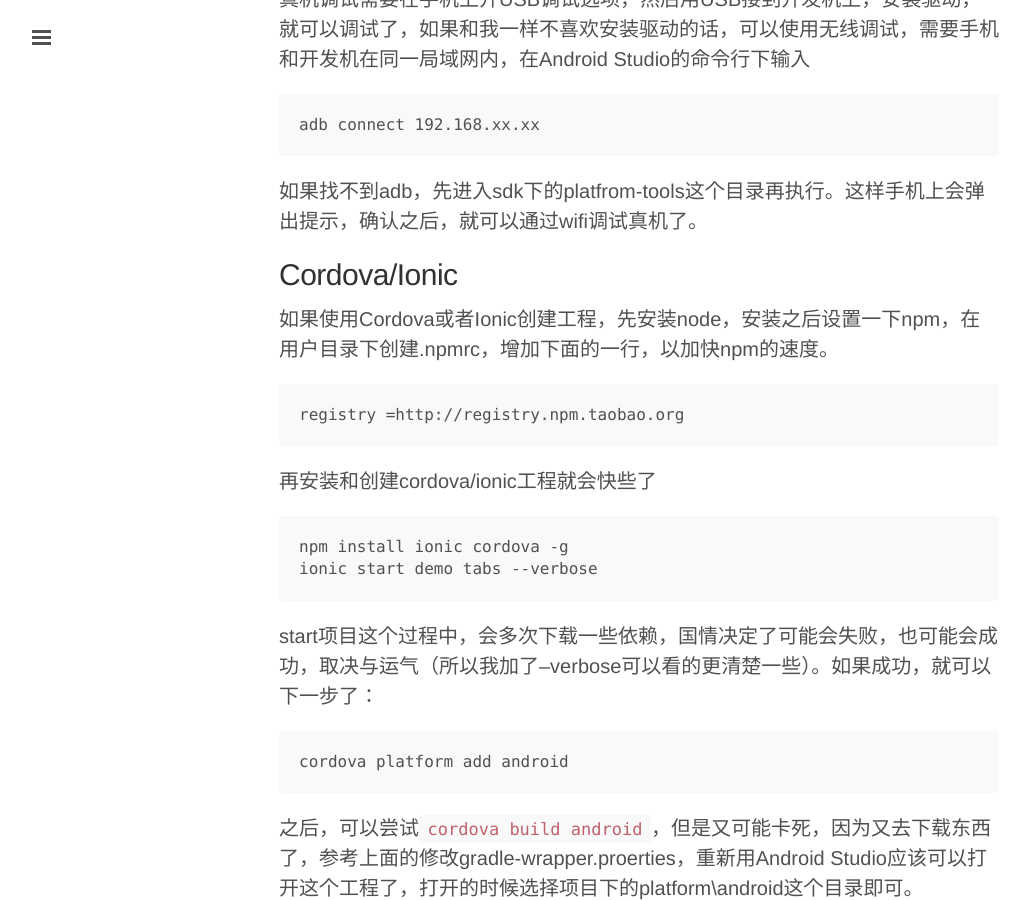
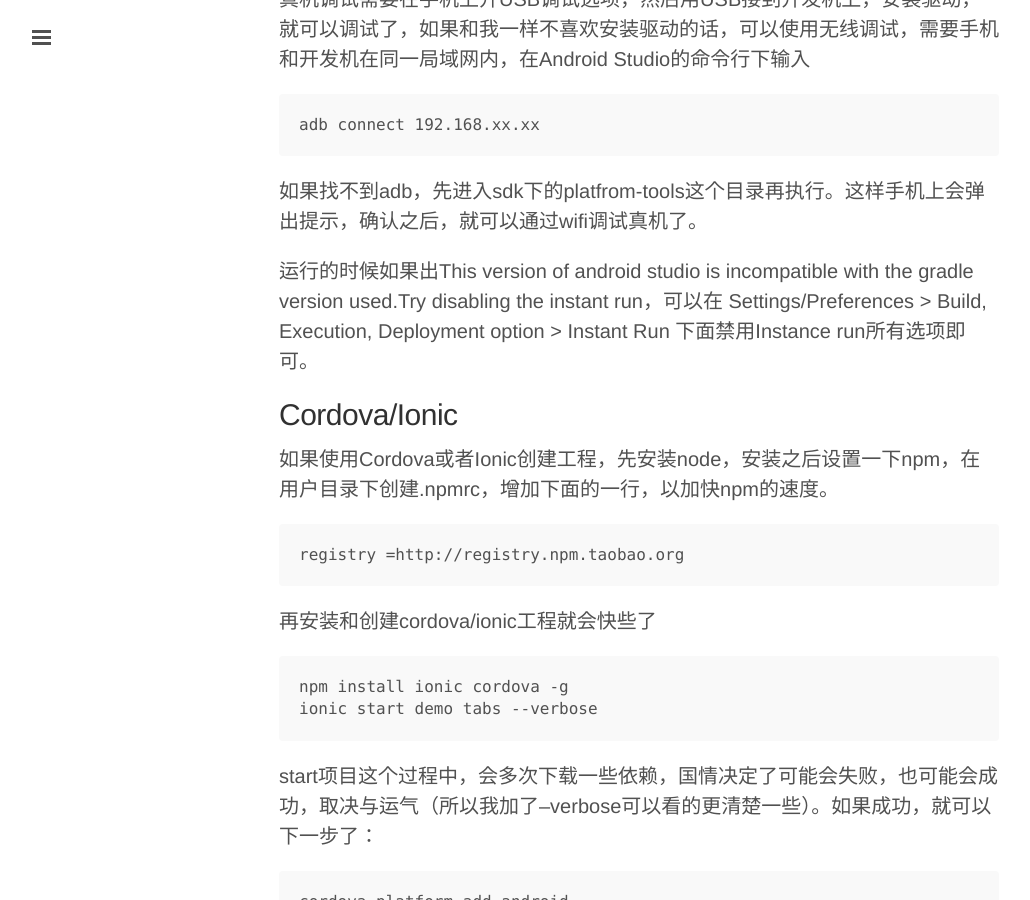
Before and after one commit to liuzhongshu/liuzhongshu.github.io, a Jekyll site: the page built from _posts/2016/2016-10-22-android.markdown, in a window 1280 px wide and 900 px high, scrolled down 1790 px. Shown: the whole window, without its empty margins (1-1031 px from the left). Built offline with Jekyll 4.4.1, drawn with Linux system fonts in a browser that asks for light colours; comment, search, counter and statistics services are not loaded.

Commit message:
Update 2016-10-22-android.markdown

```diff
--- a/_posts/2016/2016-10-22-android.markdown
+++ b/_posts/2016/2016-10-22-android.markdown
@@ -56,6 +56,8 @@ adb connect 192.168.xx.xx
 
 如果找不到adb，先进入sdk下的platfrom-tools这个目录再执行。这样手机上会弹出提示，确认之后，就可以通过wifi调试真机了。
 
+运行的时候如果出This version of android studio is incompatible with the gradle version used.Try disabling the instant run，可以在 Settings/Preferences > Build, Execution, Deployment option > Instant Run 下面禁用Instance run所有选项即可。
+
 ## Cordova/Ionic
 
 如果使用Cordova或者Ionic创建工程，先安装node，安装之后设置一下npm，在用户目录下创建.npmrc，增加下面的一行，以加快npm的速度。
```
